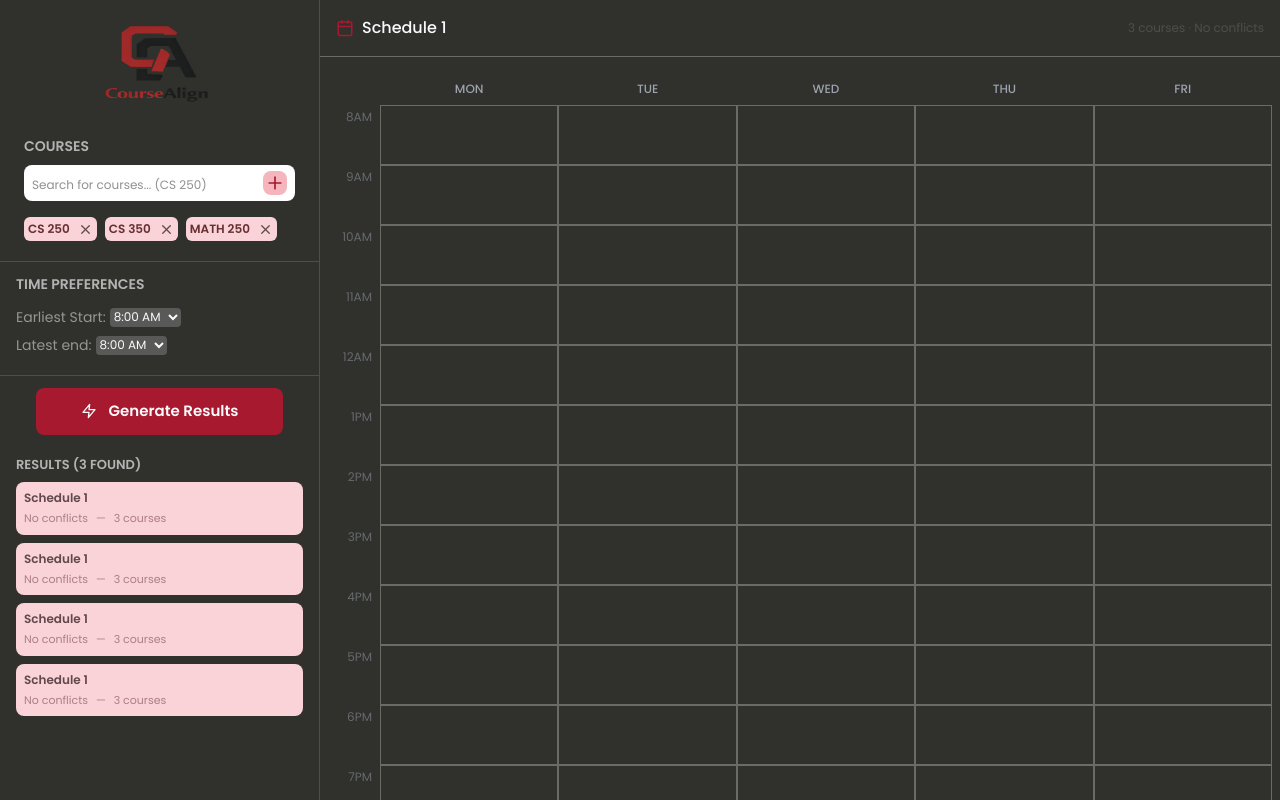
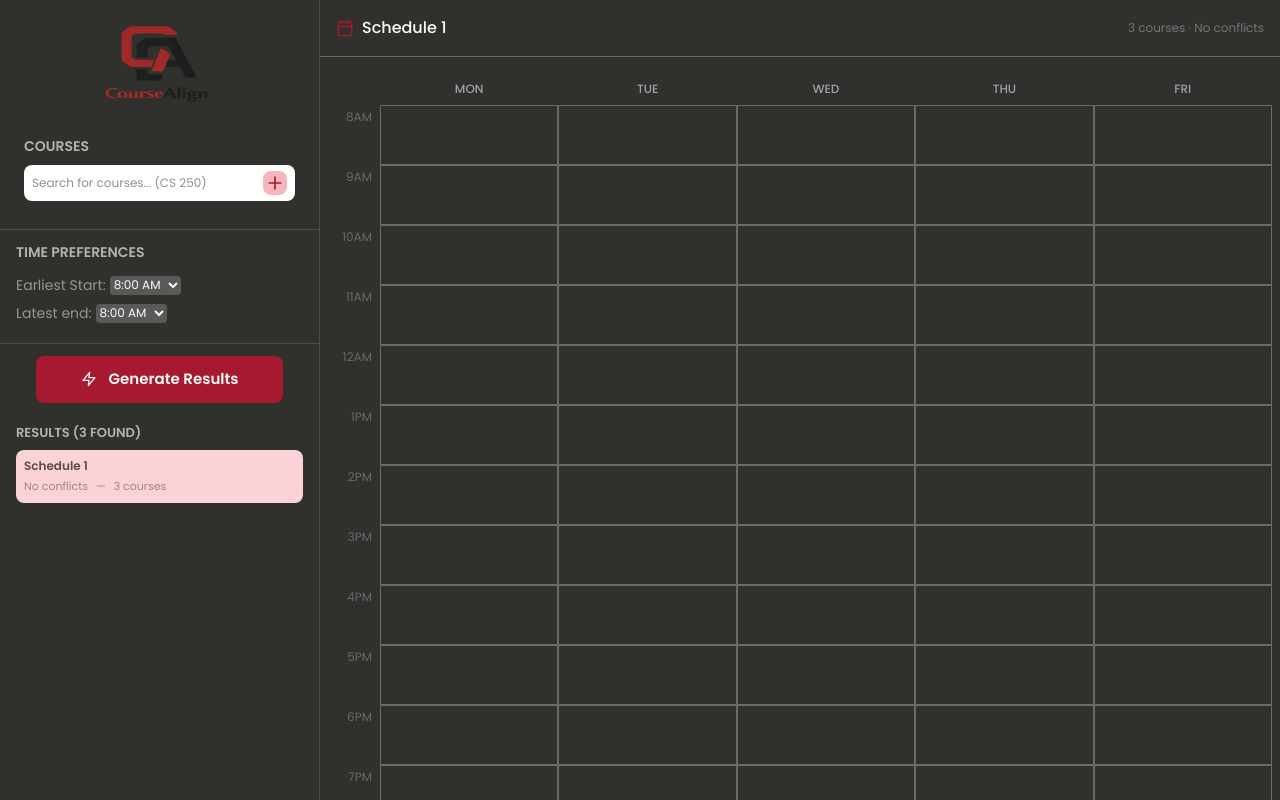
Before and after one commit to jan9601/CS-250-CourseAlign, a React (Vite) app in the folder frontend/CourseAlign/: page / in a window 1280 px wide. Built offline with nearby package versions, Linux system fonts and the light colour scheme; a web font is replaced by a local one.

Commit message:
Implemented Course Selection Feature

```diff
--- a/frontend/CourseAlign/src/components/Calendar/CalendarGrid.jsx
+++ b/frontend/CourseAlign/src/components/Calendar/CalendarGrid.jsx
@@ -1,3 +1,5 @@
+import {Fragment} from "react";
+
 const days = ["MON", "TUE", "WED", "THU", "FRI"];
 const hours = [8, 9, 10, 11, 12, 13, 14, 15, 16, 17, 18, 19, 20, 21, 22];
 function CalendarGrid() {
@@ -10,14 +12,14 @@ function CalendarGrid() {
         </div>
       ))}
       {hours.map((hour) => (
-        <>
-          <div key={hour} className="text-xs text-right pr-2 pt-1 opacity-50">
+        <Fragment key={hour}>
+          <div className="text-xs text-right pr-2 pt-1 opacity-50">
             {hour > 12 ? `${hour - 12}PM` : `${hour}AM`}
           </div>
-          {days.map((day) => (
-            <div key={day} className="border border-border min-h-15" />
+          {days.map((day, index) => (
+            <div key={index} className="border border-border min-h-15" />
           ))}
-        </>
+        </Fragment>
       ))}
     </div>
   );
--- a/frontend/CourseAlign/src/components/Calendar/CalendarHeader.jsx
+++ b/frontend/CourseAlign/src/components/Calendar/CalendarHeader.jsx
@@ -7,7 +7,7 @@ function CalendarHeader() {
         <FiCalendar size={18} className="text-brand-primary" />
         <span className="font-medium">Schedule 1</span>
       </div>
-      <span className="text-xs text-text-secondary-dark opacity-60">
+      <span className="text-xs text-text-secondary-light opacity-60">
         3 courses · No conflicts
       </span>
     </div>
--- a/frontend/CourseAlign/src/features/courses/CourseSelector.jsx
+++ b/frontend/CourseAlign/src/features/courses/CourseSelector.jsx
@@ -1,18 +1,46 @@
+import {useState} from "react";
 import {FiPlus, FiX} from "react-icons/fi";
 
 function CourseSelector() {
-  const isCourseAdded = true;
-  const coursesAddedList = ["CS 250", "CS 350", "MATH 250"];
+  let [input, setInput] = useState("");
+  const [courses, setCourses] = useState([]);
+  const [error, setError] = useState("");
+
+  function handleRemoveCourse(course) {
+    setCourses((courseList) =>
+      courseList.filter((courseName) => courseName !== course),
+    );
+  }
+
+  function handleSubmit(e) {
+    e.preventDefault();
+
+    const formatted = normalize(input);
+
+    if (!formatted) return;
+
+    if (courses.some((c) => normalize(c) === normalize(formatted))) {
+      setError("Course already added");
+      return;
+    }
+
+    setError("");
+    setCourses((courses) => [...courses, formatted]);
+    setInput("");
+  }
+
   return (
     <div className="mb-5">
-      <form className="p-2">
+      <form className="p-2" onSubmit={handleSubmit}>
         <p className="opacity-65 mb-2 text-[14px] font-semibold uppercase">
           Courses
         </p>
         <div className="relative">
           <input
             placeholder="Search for courses... (CS 250)"
-            className="h-9 pr-10 pl-2 placeholder:text-xs rounded-lg bg-surface placeholder:text-text-secondary-dark/70 w-full text-text-primary-dark"
+            className="h-9 pr-10 pl-2 placeholder:text-xs rounded-lg text-xs bg-surface placeholder:text-text-secondary-dark/70 w-full text-text-primary-dark"
+            value={input}
+            onChange={(e) => setInput(e.target.value)}
           />
           <button
             type="submit"
@@ -21,11 +49,11 @@ function CourseSelector() {
             <FiPlus size={20} />
           </button>
         </div>
+        {error && <p className="text-error text-xs mt-1 pl-1">{error}</p>}
       </form>
-      {isCourseAdded && (
+      {courses.length > 0 && (
         <div className="flex flex-wrap gap-2 m-2">
-          {" "}
-          {coursesAddedList.map((course) => (
+          {courses.map((course) => (
             <div
               key={course}
               className="flex bg-action-light-1 p-1 rounded-md gap-2 h-fit"
@@ -33,7 +61,10 @@ function CourseSelector() {
               <div className=" text-text-badge text-xs font-semibold">
                 {course}
               </div>
-              <button className="cursor-pointer text-action-light-7 hover:text-action-light-5">
+              <button
+                className="cursor-pointer text-action-light-7 hover:text-action-light-5"
+                onClick={() => handleRemoveCourse(course)}
+              >
                 <FiX size={15} />
               </button>
             </div>
@@ -45,3 +76,5 @@ function CourseSelector() {
 }
 
 export default CourseSelector;
+
+const normalize = (str) => str.trim().toUpperCase().replace(/\s+/g, "");
--- a/frontend/CourseAlign/src/features/schedule/ScheduleResults.jsx
+++ b/frontend/CourseAlign/src/features/schedule/ScheduleResults.jsx
@@ -26,36 +26,6 @@ function ScheduleResults() {
                 <p>3 courses</p>
               </div>
             </button>
-            <button className="flex w-full flex-col bg-action-light-1 rounded-lg p-2 gap-1 cursor-pointer hover:bg-action-light-3 transition-colors">
-              <p className="text-left text-xs text-action-light-7 font-semibold ">
-                Schedule 1
-              </p>
-              <div className="flex text-[11px] items-center gap-2 text-action-light-5">
-                <p>No conflicts</p>
-                <span>&mdash;</span>
-                <p>3 courses</p>
-              </div>
-            </button>
-            <button className="flex w-full flex-col bg-action-light-1 rounded-lg p-2 gap-1 cursor-pointer hover:bg-action-light-3 transition-colors">
-              <p className="text-left text-xs text-action-light-7 font-semibold ">
-                Schedule 1
-              </p>
-              <div className="flex text-[11px] items-center gap-2 text-action-light-5">
-                <p>No conflicts</p>
-                <span>&mdash;</span>
-                <p>3 courses</p>
-              </div>
-            </button>
-            <button className="flex w-full flex-col bg-action-light-1 rounded-lg p-2 gap-1 cursor-pointer hover:bg-action-light-3 transition-colors">
-              <p className="text-left text-xs text-action-light-7 font-semibold ">
-                Schedule 1
-              </p>
-              <div className="flex text-[11px] items-center gap-2 text-action-light-5">
-                <p>No conflicts</p>
-                <span>&mdash;</span>
-                <p>3 courses</p>
-              </div>
-            </button>
           </div>
         </div>
       )}
```
